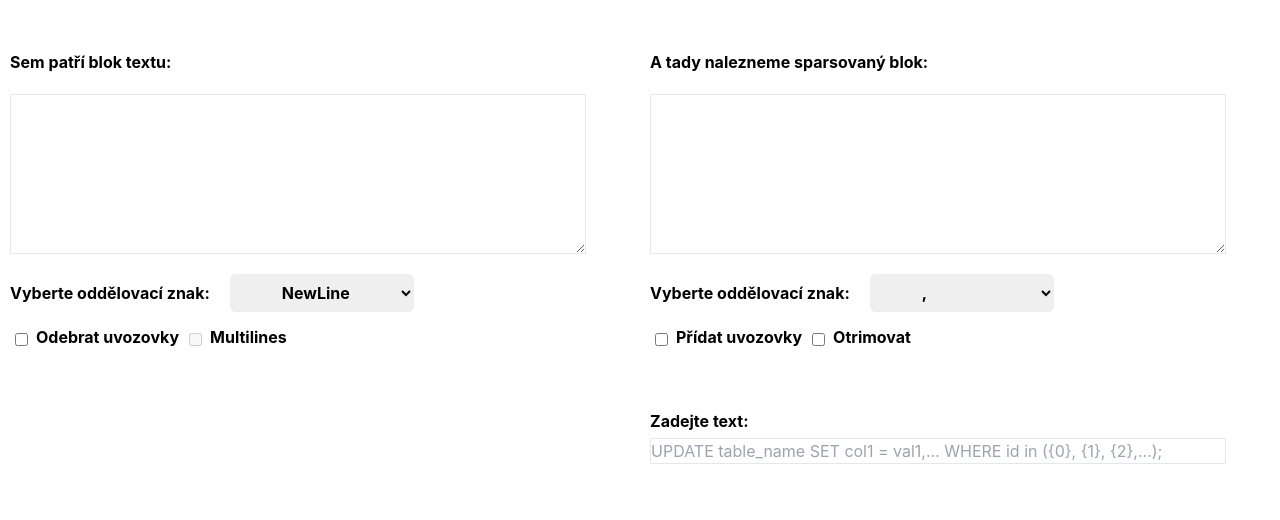
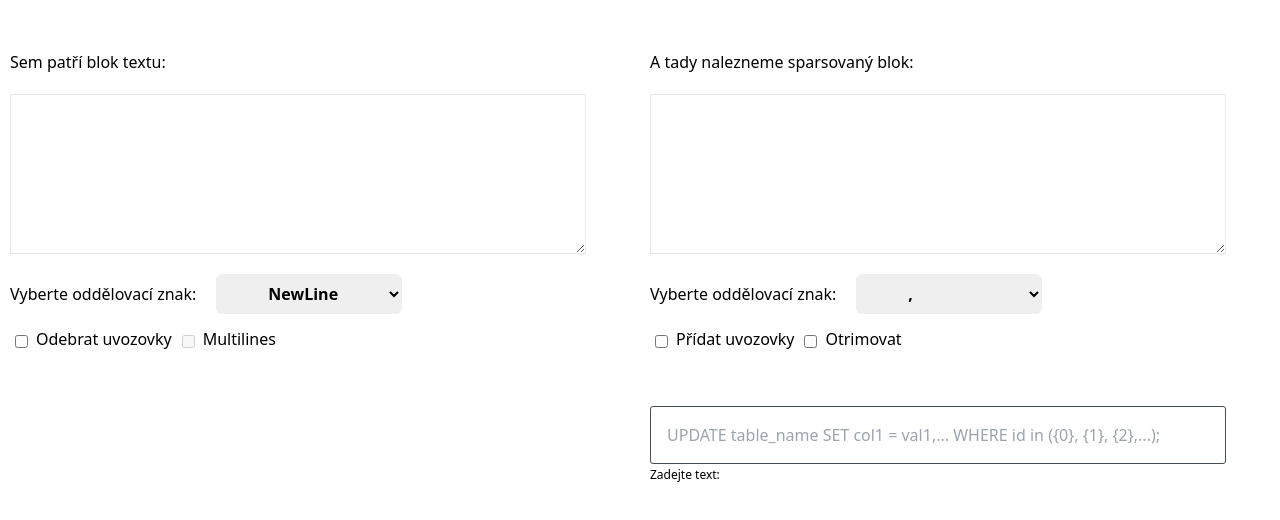
Before and after one commit to sojkas/parser, a React (Create React App) app: page / in a window 1280 px wide. Shown: the top 520 px of the page. Built offline with nearby package versions, Linux system fonts and the light colour scheme.

Commit message:
uprava designu input-textu

```diff
--- a/src/App.css
+++ b/src/App.css
@@ -38,7 +38,6 @@
 }
 
 p {
-  font-weight: bold;
   text-align: left;
 }
 
--- a/src/components/Checkbox.css
+++ b/src/components/Checkbox.css
@@ -7,7 +7,6 @@
 }
 
 .checkbox-all p {
-  font-weight: bold;
   margin-left: 0.5rem;
 }
 
--- a/src/components/InputText.css
+++ b/src/components/InputText.css
@@ -6,5 +6,25 @@
 }
 
 .text-input__label {
-    margin: 0.3rem 0;
+    margin: 4px 0;
+    font-size: 12px;
+    line-height: 14px;
 }
+
+.text-input__input {
+    border: 1px solid #444D56;
+    box-sizing: border-box;
+    border-radius: 3px;
+    padding: 1rem;
+    font-size: 16px;
+    line-height: 150%;
+}
+
+.text-input__input:focus-visible {
+    border: 2px solid #0366D6;
+    box-sizing: border-box;
+}
+
+:focus-visible {
+    outline: none;
+}
--- a/src/components/InputText.js
+++ b/src/components/InputText.js
@@ -8,8 +8,8 @@ const InputText = (props) =>{
 
     return (
         <div className="text-input__form">
+            <input className="text-input__input" type="text" onChange={onTextTypeHandler} placeholder={props.customTextPlaceholder}/>
             <p className="text-input__label">{props.title}</p>
-            <input className="border" type="text" onChange={onTextTypeHandler} placeholder={props.customTextPlaceholder}/>
         </div>
     )
 }
--- a/src/components/StringOption.css
+++ b/src/components/StringOption.css
@@ -3,7 +3,6 @@
 }
 
 .select-box label {
-    font-weight: bold;
     margin-bottom: 0.5rem;
   }
 
--- a/src/index.css
+++ b/src/index.css
@@ -4,14 +4,7 @@
 
 body {
   margin: 0;
-  font-family: -apple-system, BlinkMacSystemFont, 'Segoe UI', 'Roboto', 'Oxygen',
-    'Ubuntu', 'Cantarell', 'Fira Sans', 'Droid Sans', 'Helvetica Neue',
-    sans-serif;
-  -webkit-font-smoothing: antialiased;
-  -moz-osx-font-smoothing: grayscale;
 }
 
 code {
-  font-family: source-code-pro, Menlo, Monaco, Consolas, 'Courier New',
-    monospace;
 }
--- a/src/index1.css
+++ b/src/index1.css
@@ -470,22 +470,19 @@ Ensure the default browser behavior of the `hidden` attribute.
   border-width: 1px;
 }
 
+.font-\[\'Roboto\'\] {
+  font-family: 'Roboto';
+}
+
 .font-bold {
   font-weight: 700;
 }
 
 body {
   margin: 0;
-  font-family: -apple-system, BlinkMacSystemFont, 'Segoe UI', 'Roboto', 'Oxygen',
-    'Ubuntu', 'Cantarell', 'Fira Sans', 'Droid Sans', 'Helvetica Neue',
-    sans-serif;
-  -webkit-font-smoothing: antialiased;
-  -moz-osx-font-smoothing: grayscale;
 }
 
 code {
-  font-family: source-code-pro, Menlo, Monaco, Consolas, 'Courier New',
-    monospace;
 }
 
 .checked\:bg-gray-500:checked {
```
